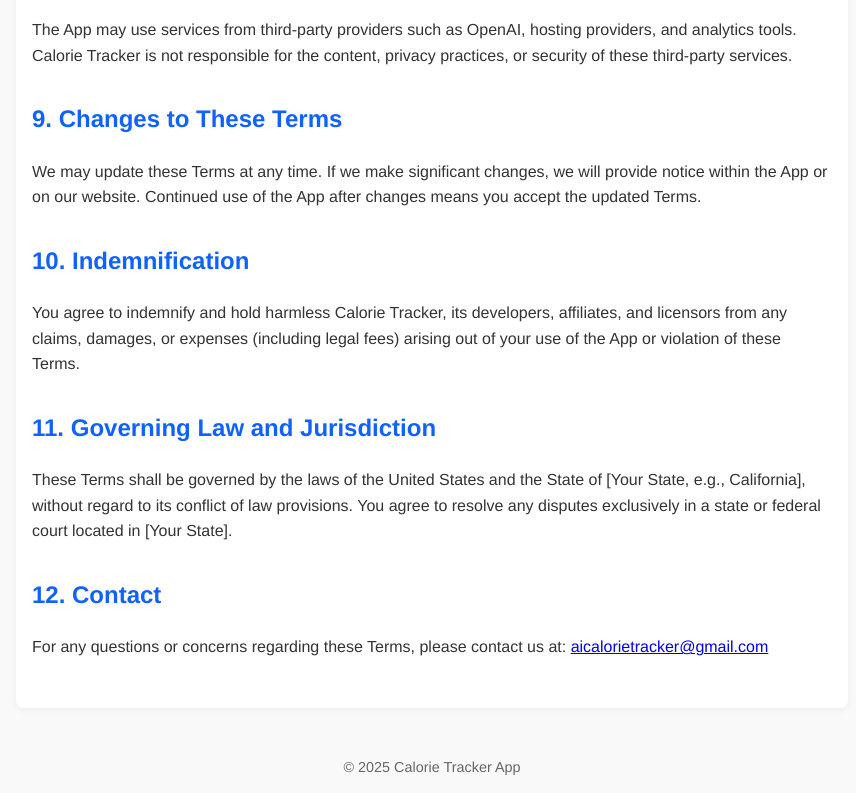
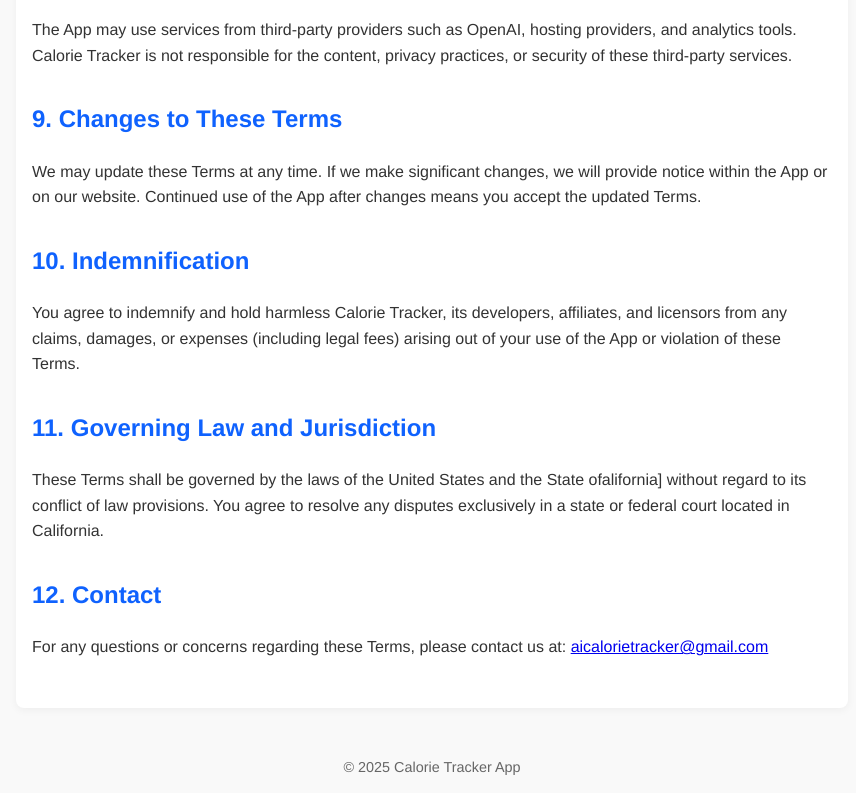
Before and after one commit to shinywesley/calorie-tracker-website, a plain HTML site: page terms.html in a window 1280 px wide. Shown: the part 1473-2266 px from the top of the page, without its empty margins (208-1064 px from the left). Drawn offline with Linux system fonts and the light colour scheme.

Commit message:
Update terms.html

```diff
--- a/terms.html
+++ b/terms.html
@@ -83,7 +83,7 @@
   <p>You agree to indemnify and hold harmless Calorie Tracker, its developers, affiliates, and licensors from any claims, damages, or expenses (including legal fees) arising out of your use of the App or violation of these Terms.</p>
 
   <h2>11. Governing Law and Jurisdiction</h2>
-  <p>These Terms shall be governed by the laws of the United States and the State of [Your State, e.g., California], without regard to its conflict of law provisions. You agree to resolve any disputes exclusively in a state or federal court located in [Your State].</p>
+  <p>These Terms shall be governed by the laws of the United States and the State ofalifornia] without regard to its conflict of law provisions. You agree to resolve any disputes exclusively in a state or federal court located in California.</p>
 
   <h2>12. Contact</h2>
   <p>For any questions or concerns regarding these Terms, please contact us at: <a href="mailto:aicalorietracker@gmail.com">aicalorietracker@gmail.com</a></p>
```
